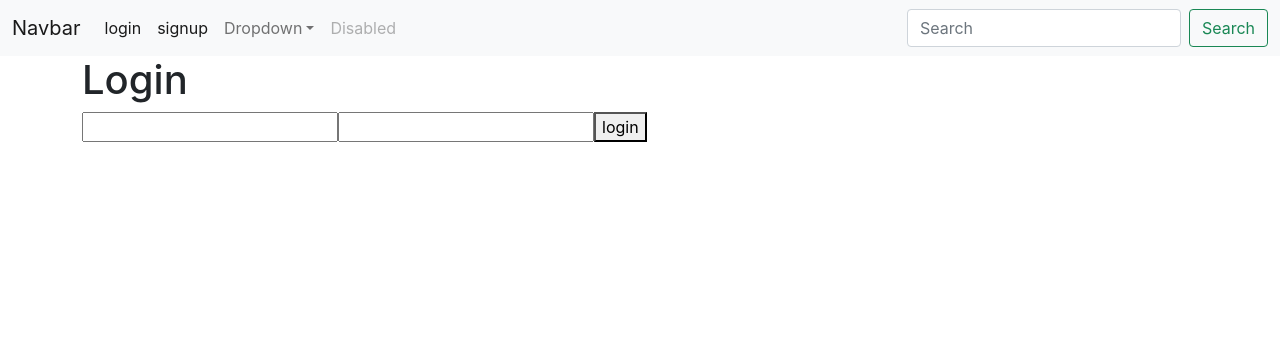
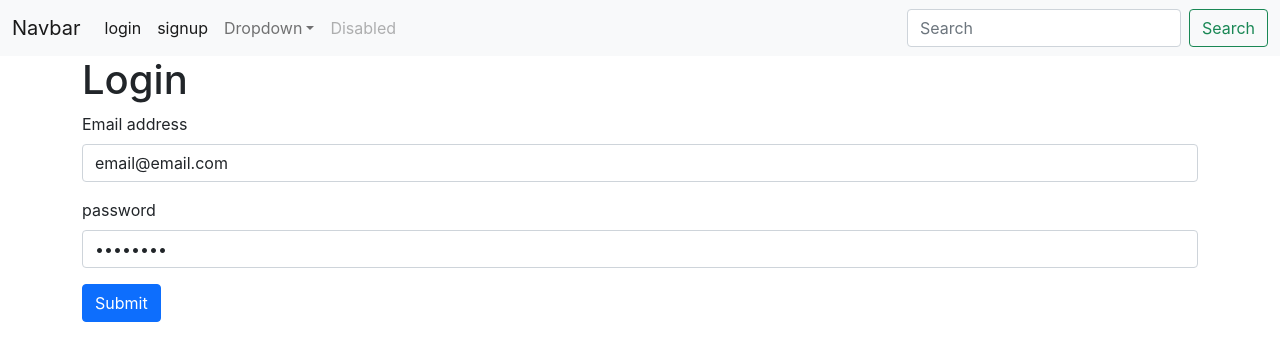
Before and after one commit to sagartmg2/Bhadra, a React (Create React App) app in the folder frontend/: page /login in a window 1280 px wide. Shown: the top 360 px of the page. Built offline with nearby package versions, Linux system fonts and the light colour scheme.

Commit message:
form validation

```diff
--- /dev/null
+++ b/frontend/src/component/ErrorMessage.js
@@ -0,0 +1,20 @@
+import React from 'react';
+
+const ErrorMessage = (props) => {
+    let error_obj = props.errors.find(err => err.param == props.name)
+    console.log(props.errors)
+    console.log(props.name)
+    console.log(error_obj)
+
+    if (error_obj) {
+        return (
+            <small style={{ color: "red" }} className="error-msg">
+                {error_obj.msg}
+            </small>
+        );
+    }
+    return null;
+
+}
+
+export default ErrorMessage;
--- a/frontend/src/page/Login.jsx
+++ b/frontend/src/page/Login.jsx
@@ -1,7 +1,8 @@
-import React from 'react';
+import React, { useState } from 'react';
+import axios from "axios"
+import ErrorMessage from '../component/ErrorMessage';
 
 const Login = () => {
-
 
     /*
             database operations CRUD
@@ -34,13 +35,60 @@ const Login = () => {
 
     */
 
+    const [error, setError] = useState(null)
+
+    const [payload, setPayload] = useState({
+        email: "email@email.com",
+        password: "password",
+    })
+
+
+    function handleSubmit(event) {
+        event.preventDefault()
+
+        axios.post("https://mern-ecommerce70.herokuapp.com/api/users/login", payload).then(res => {
+            console.log({ res })
+        }).catch(err => {
+            console.log({ err })
+            if (err.response.status == 400 || err.response.status == 401 ) {
+                setError(err.response.data.msg)
+            }
+        })
+    }
+
+    function handleChange(event) {
+        // object destructiong // spread...
+        setPayload({ ...payload, [event.target.name]: event.target.value })
+        // setError([...errors.filter(el => el.param != event.target.name), { param: event.target.name, msg: "" }])
+    }
+
     return (
         <div>
             <h1>Login</h1>
-            <form>
-                <input />
-                <input />
-                <button>login</button>
+            {
+                error
+                &&
+                <div class="alert alert-danger" role="alert">
+                    {error}
+                </div>
+
+            }
+            <form onSubmit={handleSubmit}>
+                <div className="mb-3">
+                    <label htmlFor="email" className="form-label">Email address</label>
+                    <input type="email" className="form-control" id="email" name='email'
+                        onChange={handleChange}
+                        value={payload.email}
+                    />
+                </div>
+                <div className="mb-3">
+                    <label htmlFor="password" className="form-label">password</label>
+                    <input type="password" className="form-control" id="password" name='password'
+                        onChange={handleChange}
+                        value={payload.password} />
+                </div>
+                <button type="submit" className="btn btn-primary" >Submit</button>
+
             </form>
 
         </div>
--- a/frontend/src/page/Signup.jsx
+++ b/frontend/src/page/Signup.jsx
@@ -1,9 +1,13 @@
 import React, { useState } from 'react';
 import axios from "axios"
+import ErrorMessage from '../component/ErrorMessage';
 function Signup(props) {
 
     const [email, setEmail] = useState(props.email);
     const [name, setName] = useState("user s name");
+
+
+    const [errors, setError] = useState([])
 
     const [payload, setPayload] = useState({
         name: "name",
@@ -12,22 +16,25 @@ function Signup(props) {
         role: "seller",
         phone: "23423",
         wod: "2",
-        terms: false,
+        terms: true,
     })
 
     function handleSubmit(event) {
         event.preventDefault();
-        console.log(event.target.email.value)
-
         axios.post("https://mern-ecommerce70.herokuapp.com/api/users/signup", payload).then(res => {
             console.log({ res })
         }).catch(err => {
             console.log({ err })
+            if (err.response.status == 400) {
+                setError(err.response.data.errors)
+            }
         })
     }
 
     function handleChange(event) {
         // object destructiong // spread...
+        setPayload({ ...payload, [event.target.name]: event.target.value })
+        setError([...errors.filter(el => el.param != event.target.name), { param: event.target.name, msg: "" }])
     }
 
     return (
@@ -37,33 +44,34 @@ function Signup(props) {
             <form onSubmit={handleSubmit}>
                 <div className="mb-3">
                     <label htmlFor="name" className="form-label">Name</label>
-                    <input type="text" className="form-control" id="name" name='name'
-                        onChange={(e) => setPayload({
-                            name: e.target.value
-                        })}
+                    <input type="text" className="form-control " id="name" name='name'
+                        onChange={handleChange}
                         value={payload.name} />
+                    <ErrorMessage errors={errors} name="name" />
                 </div>
                 <div className="mb-3">
                     <label htmlFor="email" className="form-label">Email address</label>
                     <input type="email" className="form-control" id="email" name='email'
-                        onChange={(e) => setPayload({
-                            email: e.target.value
-                        })}
+                        onChange={handleChange}
                         value={payload.email}
                     />
+                    <ErrorMessage errors={errors} name="email" />
                 </div>
                 <div className="mb-3">
                     <label htmlFor="password" className="form-label">password</label>
                     <input type="password" className="form-control" id="password" name='password'
-                        onChange={(e) => setEmail(e.target.value)}
+                        onChange={handleChange}
                         value={payload.password} />
+                    <ErrorMessage errors={errors} name="password" />
                 </div>
                 <div className="mb-3">
                     <label htmlFor="" className="form-label">Role</label>
-                    <select className="form-select" aria-label="Default select example" value={payload.role}>
+                    <select className="form-select" name='role' aria-label="Default select example" value={payload.role}
+                        onChange={handleChange}>
                         <option value="buyer">Buyer</option>
                         <option value="seller">Seller</option>
                     </select>
+                    <ErrorMessage errors={errors} name="role" />
                 </div>
                 <div className="mb-3">
                     <input type="checkbox" id='terms' checked={payload.terms} />
```
